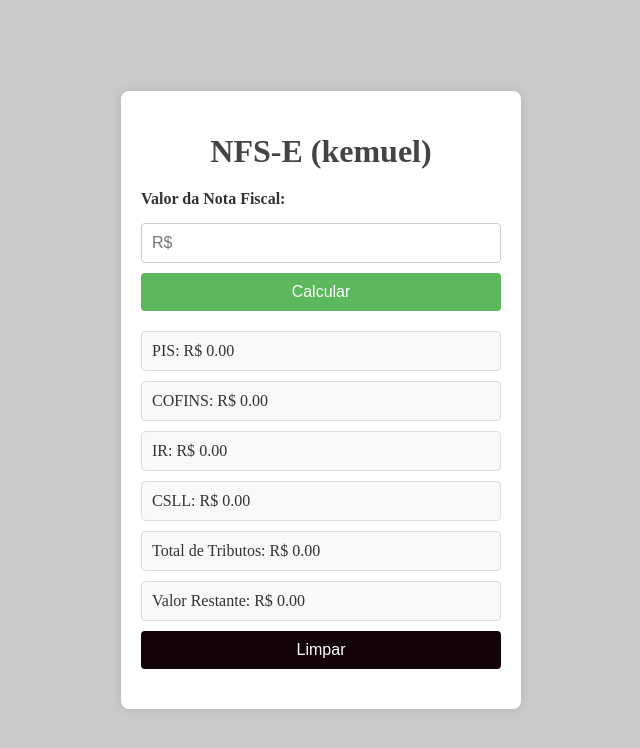
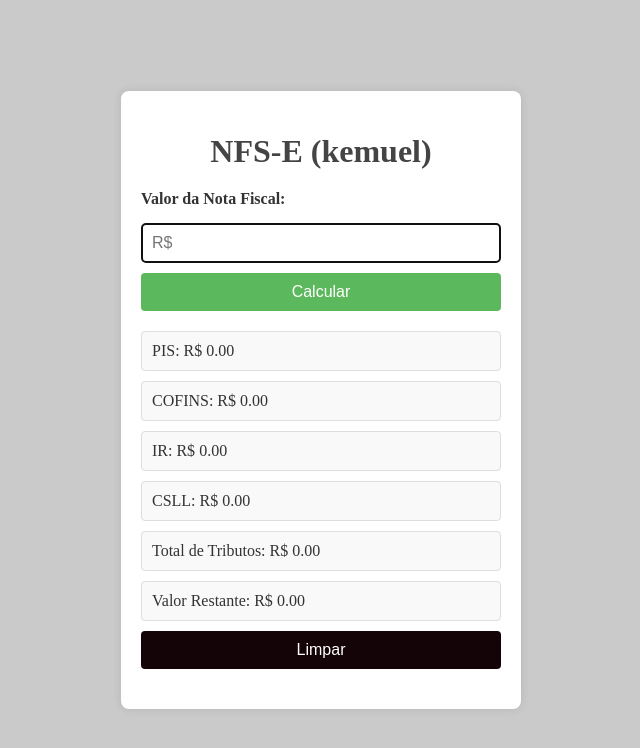
Before and after one commit to kemuelkesley/teste-tributo, a plain HTML site: page index.html in a window 1280 px wide. Shown: the whole page, without its empty margins (319-959 px from the left). Drawn offline with nearby package versions, Linux system fonts and the light colour scheme.

Commit message:
Implementando o autofocus no input de inserir o valor da nota fiscal

```diff
--- a/index.html
+++ b/index.html
@@ -17,7 +17,7 @@
         <h1>NFS-E (kemuel)</h1>
         <div class="form-group">
             <label for="valor">Valor da Nota Fiscal:</label>
-            <input type="text" id="valor" placeholder="R$">
+            <input type="text" id="valor" placeholder="R$" autofocus>
             <button class="calcular" onclick="calcularTributos()">Calcular</button>
         </div>
         <div class="result" id="resultado">
```
